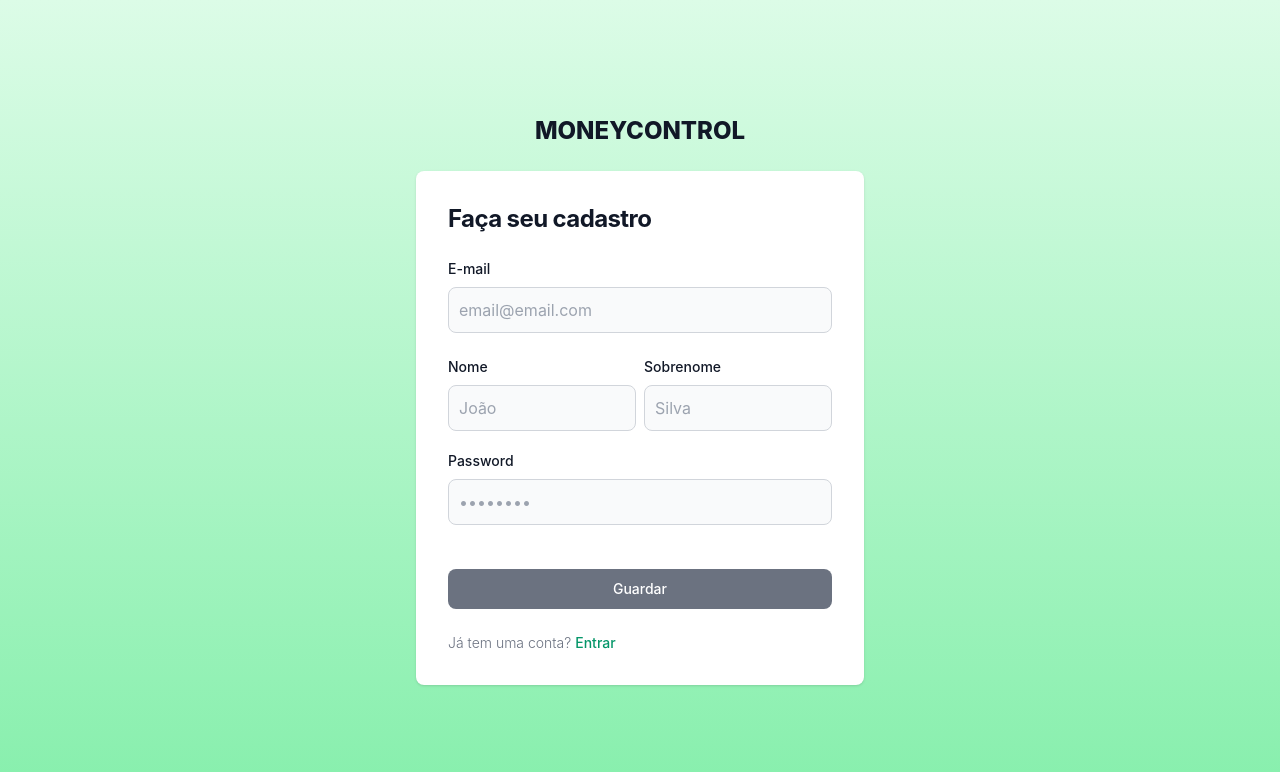
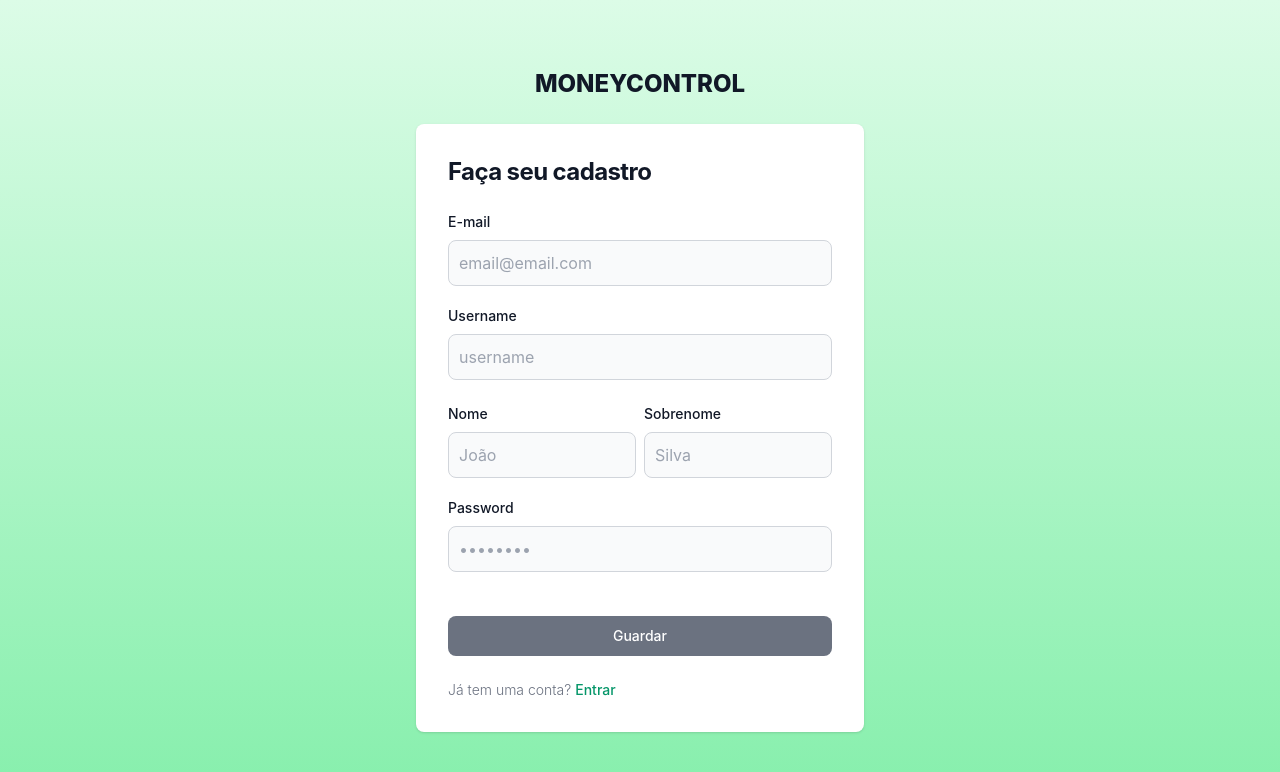
Before and after one commit to alef-monteiro/front-money-control, an Angular app: page /register in a window 1280 px wide. Shown: the top 772 px of the page. Built offline with nearby package versions, Linux system fonts and the light colour scheme.

Commit message:
Feat/login submit (#4)
* feat: Login

* feat: Implements login's token.

* fix: Implements username on register and corrects login-services.

```diff
--- a/src/app/pages/register/register.component.html
+++ b/src/app/pages/register/register.component.html
@@ -20,6 +20,15 @@
             type="email"
             label="E-mail"
             placeholder="email@email.com"
+          >
+          </app-primary-input>
+
+
+          <app-primary-input
+            formControlName="username"
+            type="text"
+            label="Username"
+            placeholder="username"
           >
           </app-primary-input>
 
--- a/src/app/pages/register/register.component.ts
+++ b/src/app/pages/register/register.component.ts
@@ -31,6 +31,7 @@ export class RegisterComponent implements OnInit {
     private toastr: ToastrService,
   ) {
     this.registerForm = this.formBuilder.group({
+      username: ['', [Validators.required, Validators.minLength(5)]],
       first_name: ['', [Validators.required, Validators.minLength(3)]],
       last_name: ['', [Validators.required, Validators.minLength(5)]],
       email: ['', [Validators.required, Validators.email]],
@@ -47,6 +48,7 @@ export class RegisterComponent implements OnInit {
     if (this.registerForm.valid) {
       this.baseService
         .register(
+          this.registerForm.controls['username'].value,
           this.registerForm.controls['first_name'].value,
           this.registerForm.controls['last_name'].value,
           this.registerForm.controls['email'].value,
--- a/src/shared/base.service.ts
+++ b/src/shared/base.service.ts
@@ -33,10 +33,10 @@ export class BaseService {
   }
 
 
-  public register(first_name: string, last_name: string, email: string, password: string) {
+  public register(username: string, first_name: string, last_name: string, email: string, password: string) {
     return this.httpClient.post(
       this.endPoints.endpoints.registerUser,
-      {first_name, last_name, email, password}
+      {username, first_name, last_name, email, password}
     )
   }
 
```
